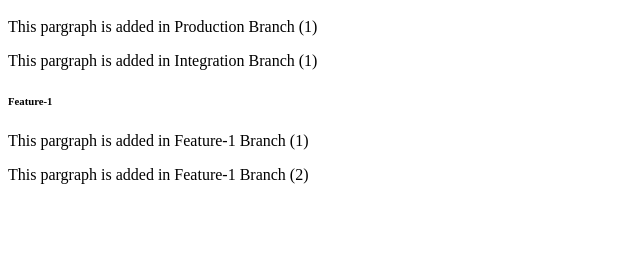
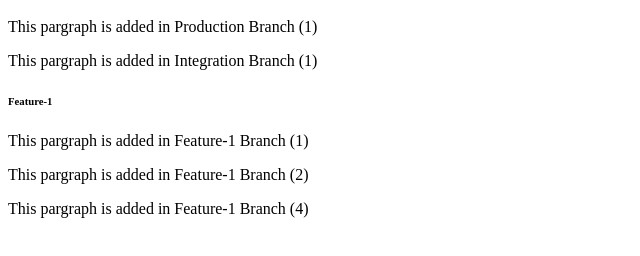
Before and after one commit to mohammed-anka/testingGit, a plain HTML site: page index.html in a window 1280 px wide. Shown: the part 48-304 px from the top of the page, without its empty margins (0-640 px from the left). Drawn offline with Linux system fonts and the light colour scheme.

Commit message:
Feature-1: ADD (4)

```diff
--- a/index.html
+++ b/index.html
@@ -13,5 +13,7 @@
 		<h6>Feature-1</h6>
 		<p>This pargraph is added in Feature-1 Branch (1)</p>
 		<p>This pargraph is added in Feature-1 Branch (2)</p>
+
+		<p>This pargraph is added in Feature-1 Branch (4)</p>
 	</body>
 </html>
```
